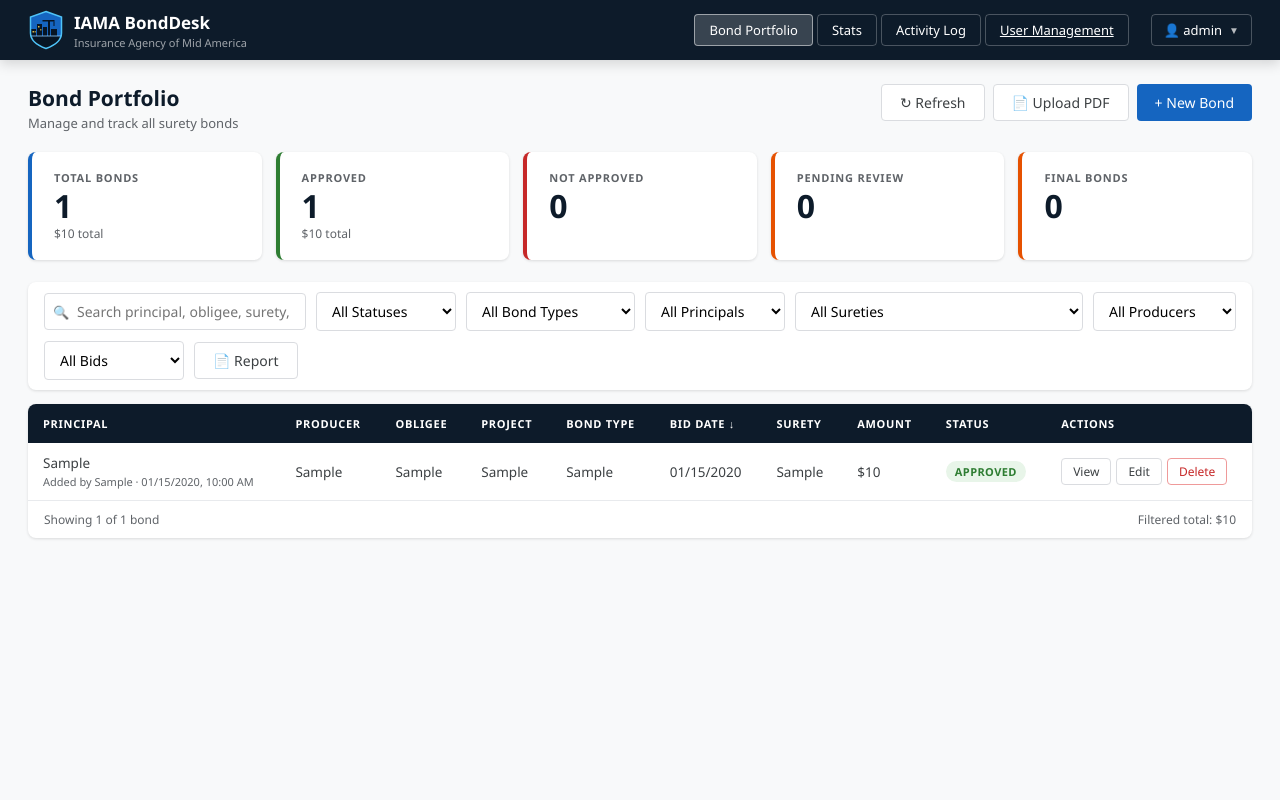
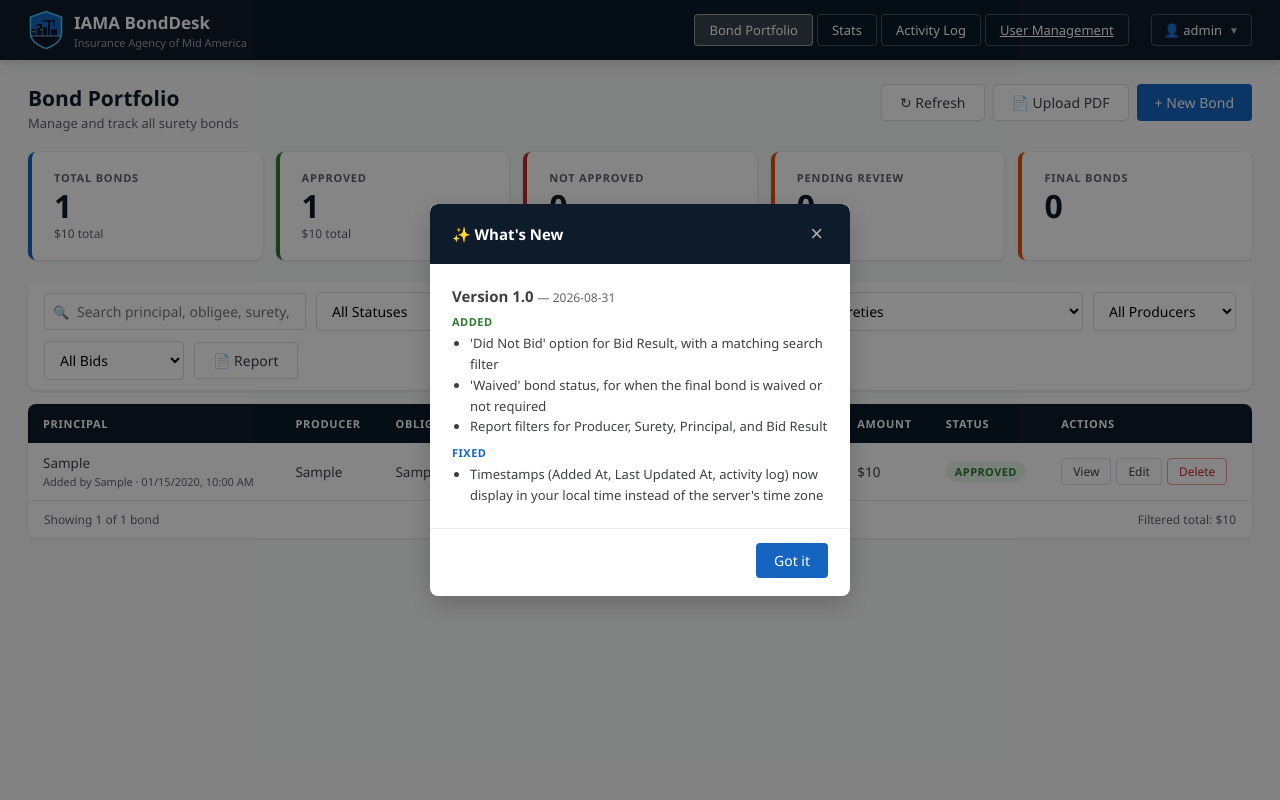
Before and after one commit to councilcomputing-boop/Projects, a Flask app: page / in a window 1280 px wide. Run offline with Flask 3, Linux system fonts and the light colour scheme; a user stored in the database is signed in; tables that the repository leaves empty hold one stand-in row (values such as "Sample post").

Commit message:
Bond App: add What's New popup for release announcements
Adds a one-time "What's New" modal that shows on login whenever a
user hasn't seen the latest release notes yet. Release notes live in
changelog.py as a simple list (add an entry at the top each time
changes ship); a new last_seen_version column on User tracks what
each person has already dismissed, so the popup only shows entries
they've missed rather than the whole history, and never reappears
once dismissed.

Seeded with a 1.0 entry covering the Did Not Bid, Waived, report
filter, and timestamp-timezone changes from this session.

Co-Authored-By: Claude Sonnet 5 <noreply@anthropic.com>

```diff
--- a/Bond App/app.py
+++ b/Bond App/app.py
@@ -2,6 +2,7 @@ from flask import Flask, render_template, request, jsonify, redirect, url_for
 from flask_login import LoginManager, login_user, logout_user, login_required, current_user
 from database import db, User, Bond, AuditLog, Reconciliation, ReconciliationItem
 from email_service import send_invite_email
+from changelog import CHANGELOG
 from datetime import datetime, timedelta
 import os
 import json
@@ -838,6 +839,26 @@ def change_password():
     return jsonify({'ok': True})
 
 
+@app.route('/api/changelog', methods=['GET'])
+@login_required
+def get_changelog():
+    seen = current_user.last_seen_version
+    if seen:
+        idx = next((i for i, e in enumerate(CHANGELOG) if e['version'] == seen), None)
+        unseen = CHANGELOG[:idx] if idx is not None else CHANGELOG[:1]
+    else:
+        unseen = CHANGELOG[:1]
+    return jsonify({'latest_version': CHANGELOG[0]['version'], 'unseen': unseen})
+
+
+@app.route('/api/me/seen-version', methods=['POST'])
+@login_required
+def mark_version_seen():
+    current_user.last_seen_version = CHANGELOG[0]['version']
+    db.session.commit()
+    return jsonify({'ok': True})
+
+
 # ── Startup ────────────────────────────────────────────────────────────
 
 with app.app_context():
@@ -858,6 +879,7 @@ with app.app_context():
                 conn.execute(text('ALTER TABLE bonds ADD COLUMN IF NOT EXISTS producer VARCHAR(200)'))
                 conn.execute(text('ALTER TABLE users ADD COLUMN IF NOT EXISTS invite_token VARCHAR(64)'))
                 conn.execute(text('ALTER TABLE users ADD COLUMN IF NOT EXISTS invite_expires TIMESTAMP'))
+                conn.execute(text('ALTER TABLE users ADD COLUMN IF NOT EXISTS last_seen_version VARCHAR(20)'))
                 conn.commit()
                 # One-time: low_bid used to be BOOLEAN (True=Low/False=Not Low/NULL=No Result).
                 # Widen it to VARCHAR so it can also hold 'did-not-bid', converting existing data.
@@ -892,6 +914,8 @@ with app.app_context():
                     conn.execute(text('ALTER TABLE users ADD COLUMN invite_token VARCHAR(64)'))
                 if 'invite_expires' not in user_cols:
                     conn.execute(text('ALTER TABLE users ADD COLUMN invite_expires DATETIME'))
+                if 'last_seen_version' not in user_cols:
+                    conn.execute(text('ALTER TABLE users ADD COLUMN last_seen_version VARCHAR(20)'))
                 # SQLite has no strict column typing — old rows may still hold 1/0 from
                 # when low_bid was BOOLEAN. Rewrite them to the new text values.
                 conn.execute(text("UPDATE bonds SET low_bid='low' WHERE low_bid='1'"))
--- /dev/null
+++ b/Bond App/changelog.py
@@ -0,0 +1,18 @@
+# Release notes shown to users via the "What's New" popup on login.
+# Add a new entry at the TOP of this list each time a batch of changes ships.
+# Keys: version (str), date (YYYY-MM-DD), added / fixed / removed / changed (lists of strings, all optional).
+
+CHANGELOG = [
+    {
+        'version': '1.0',
+        'date': '2026-08-31',
+        'added': [
+            "'Did Not Bid' option for Bid Result, with a matching search filter",
+            "'Waived' bond status, for when the final bond is waived or not required",
+            "Report filters for Producer, Surety, Principal, and Bid Result",
+        ],
+        'fixed': [
+            "Timestamps (Added At, Last Updated At, activity log) now display in your local time instead of the server's time zone",
+        ],
+    },
+]
--- a/Bond App/database.py
+++ b/Bond App/database.py
@@ -22,6 +22,7 @@ class User(UserMixin, db.Model):
     created_at     = db.Column(db.DateTime, default=datetime.utcnow)
     invite_token   = db.Column(db.String(64), unique=True, nullable=True)
     invite_expires = db.Column(db.DateTime, nullable=True)
+    last_seen_version = db.Column(db.String(20), nullable=True)  # last "What's New" version this user has dismissed
 
     def set_password(self, password):
         self.password_hash = generate_password_hash(password)
--- a/Bond App/templates/index.html
+++ b/Bond App/templates/index.html
@@ -754,6 +754,17 @@
     </div>
 </div>
 
+<!-- ── What's New ──────────────────────────────────────── -->
+<div class="overlay" id="whatsNewModal">
+    <div class="modal modal-sm">
+        <div class="modal-hdr"><div class="modal-ttl">&#10024; What's New</div><button class="modal-cls" onclick="dismissWhatsNew()">&times;</button></div>
+        <div class="modal-body" id="whatsNewBody" style="display:flex;flex-direction:column;gap:18px;"></div>
+        <div class="modal-ftr">
+            <button class="btn btn-primary" onclick="dismissWhatsNew()">Got it</button>
+        </div>
+    </div>
+</div>
+
 <div class="ai-loader" id="aiLoader">
     <div class="ai-loader-spin"></div>
     <div class="ai-loader-text" id="aiLoaderText">Analyzing PDF…</div>
@@ -1566,7 +1577,40 @@ function toggleHomeScreen(){
     chev.style.transform = open ? 'rotate(180deg)' : '';
 }
 
+// ── What's New ─────────────────────────────────────────────────────────
+async function checkWhatsNew() {
+    try {
+        const data = await api('/api/changelog');
+        if (data.unseen && data.unseen.length) {
+            renderWhatsNew(data.unseen);
+            open_('whatsNewModal');
+        }
+    } catch(e) { /* non-critical */ }
+}
+function renderWhatsNew(entries) {
+    const catLabels = {added:'Added', fixed:'Fixed', removed:'Removed', changed:'Changed'};
+    const catColors = {added:'var(--green)', fixed:'var(--blue)', removed:'var(--red)', changed:'var(--amber)'};
+    document.getElementById('whatsNewBody').innerHTML = entries.map(e => {
+        const sections = ['added','fixed','removed','changed'].filter(k => e[k] && e[k].length).map(k => `
+            <div style="margin-top:8px;">
+                <div style="font-size:11px;font-weight:700;text-transform:uppercase;letter-spacing:0.5px;color:${catColors[k]};">${catLabels[k]}</div>
+                <ul style="margin:4px 0 0 18px;padding:0;font-size:13px;line-height:1.6;">
+                    ${e[k].map(item=>`<li>${esc(item)}</li>`).join('')}
+                </ul>
+            </div>`).join('');
+        return `<div>
+            <div style="font-weight:700;font-size:15px;">Version ${esc(e.version)} <span style="font-weight:400;color:var(--gray-600);font-size:12px;">&mdash; ${esc(e.date)}</span></div>
+            ${sections}
+        </div>`;
+    }).join('<hr style="border:none;border-top:1px solid var(--gray-200);margin:0;">');
+}
+async function dismissWhatsNew() {
+    closeModal('whatsNewModal');
+    try { await api('/api/me/seen-version', 'POST'); } catch(e) { /* non-critical */ }
+}
+
 loadBonds();
+checkWhatsNew();
 </script>
 </body>
 </html>
```
